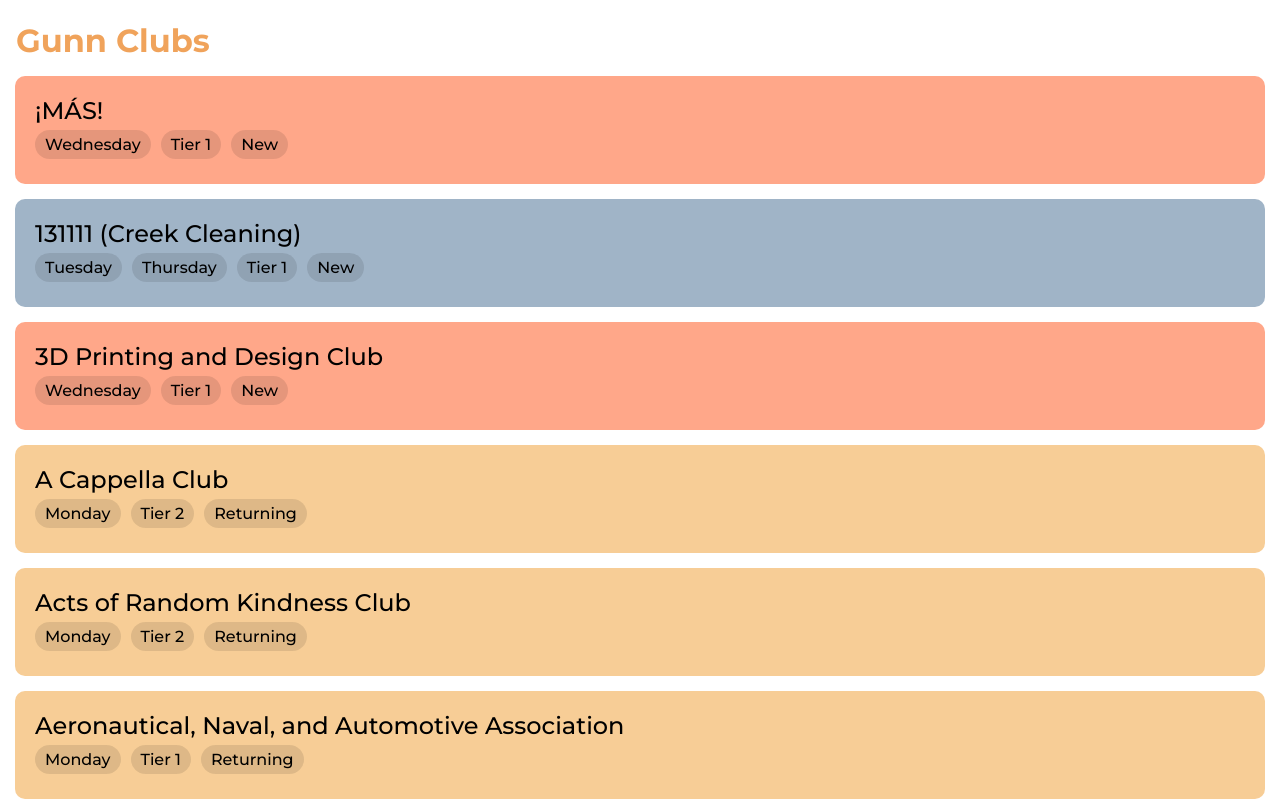
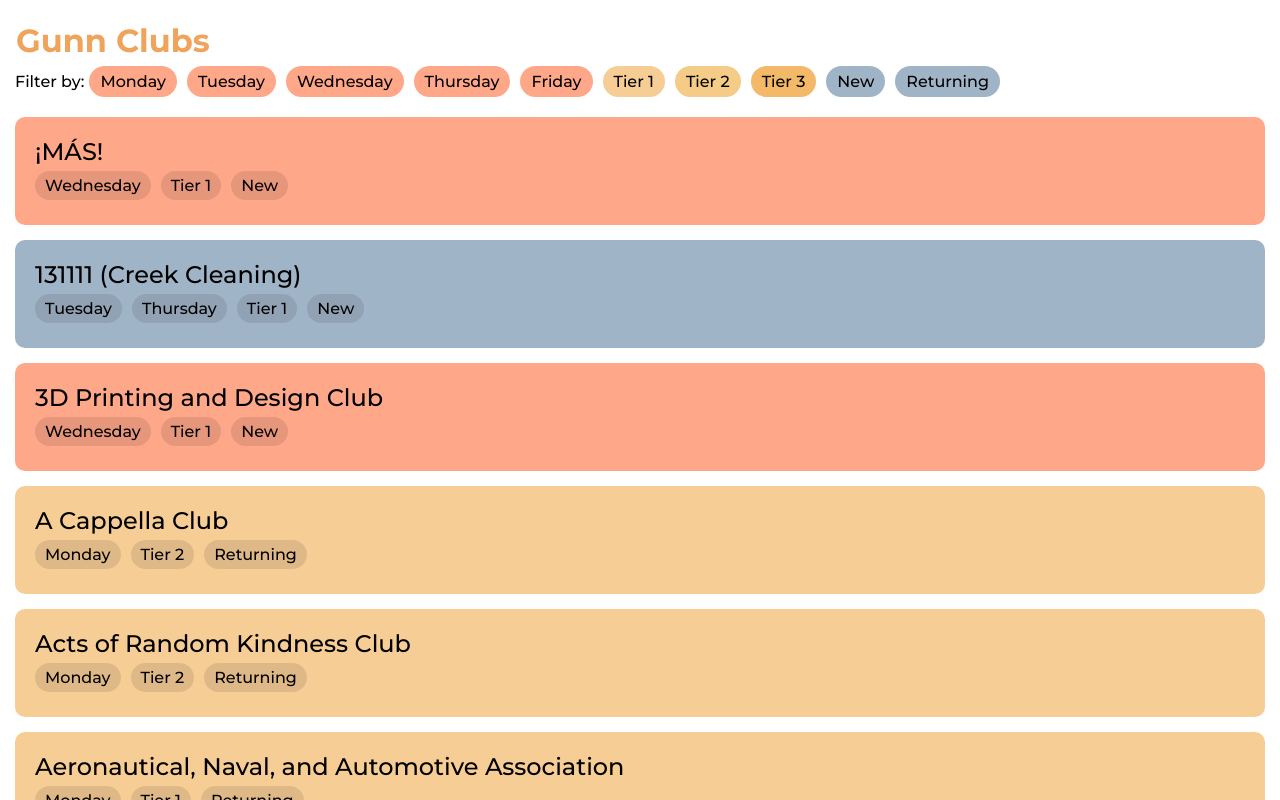
Before and after one commit to GHSClubs/Clustr-Web-App, a React (Create React App) app: page / in a window 1280 px wide. Shown: the top 800 px of the page. Built offline with nearby package versions, Linux system fonts and the light colour scheme.

Commit message:
WIP filter

```diff
--- a/src/components/ClubList.js
+++ b/src/components/ClubList.js
@@ -2,14 +2,30 @@ import React from 'react';
 import Button from './Button.js';
 import Club from './Club.js';
 import ClubInfo from './ClubInfo.js';
+import Colors from '../Colors.js';
+import FilterButton from './FilterButton.js';
 import styles from './ClubList.module.css';
+
+const allFilters = [
+  {name: 'Monday', color: Colors.PINK},
+  {name: 'Tuesday', color: Colors.PINK},
+  {name: 'Wednesday', color: Colors.PINK},
+  {name: 'Thursday', color: Colors.PINK},
+  {name: 'Friday', color: Colors.PINK},
+  {name: 'Tier 1', color: Colors.VERY_LIGHT_ORANGE},
+  {name: 'Tier 2', color: Colors.LIGHT_ORANGE},
+  {name: 'Tier 3', color: Colors.ORANGE},
+  {name: 'New', color: Colors.BLUE},
+  {name: 'Returning', color: Colors.BLUE}
+];
 
 class ClubList extends React.Component {
   state = {
-    selectedClub: null
+    selectedClub: null,
+    filters: []
   };
 
-  handleSelect = clubName => {
+  handleSelectClub = clubName => {
     // this.setState({
     //   selectedClub: clubName
     // });
@@ -21,14 +37,44 @@ class ClubList extends React.Component {
     });
   };
 
+  handleSelectFilter = filterName => {
+    if (this.state.filters.includes(filterName)) {
+      this.setState({
+        filters: this.state.filters.filter(filter => filter !== filterName)
+      });
+    } else {
+      this.setState({
+        filters: [filterName, ...this.state.filters]
+      });
+    }
+  };
+
   render() {
     const {clubs} = this.props;
-    const {selectedClub: selectedClubName} = this.state;
+    const {selectedClub: selectedClubName, filters} = this.state;
     const selectedClub = clubs.find(club => club.name === selectedClubName);
+    const filteredClubs = filters.length
+      ? clubs
+        .filter(club => filters.every(filter => club.tags.includes(filter)))
+      : clubs
     return (
       <div className={`${styles.wrapper} ${selectedClub ? styles.clubSelected : ''}`}>
         <div className={styles.list}>
-          {clubs.map(({name, description, day, time, color, tags}) => (
+          <div className={styles.searchWrapper}>
+            <div className={styles.filters}>
+              Filter by:
+              {allFilters.map(({name, color}) => (
+                <FilterButton
+                  key={name}
+                  name={name}
+                  color={color}
+                  selected={this.state.filters.includes(name)}
+                  onSelect={this.handleSelectFilter}
+                />
+              ))}
+            </div>
+          </div>
+          {filteredClubs.map(({name, description, day, time, color, tags}) => (
               <Club
                 key={name}
                 name={name}
@@ -37,7 +83,7 @@ class ClubList extends React.Component {
                 description={description}
                 meetingDay={day}
                 meetingTime={time}
-              onSelect={this.handleSelect}
+                onSelect={this.handleSelectClub}
               />
             ))}
         </div>
--- /dev/null
+++ b/src/components/FilterButton.js
@@ -0,0 +1,21 @@
+import React from 'react';
+import styles from './FilterButton.module.css';
+
+class FilterButton extends React.Component {
+  handleClick = () => {
+    this.props.onSelect(this.props.name);
+  };
+
+  render() {
+    const {name, color, selected} = this.props;
+    return (
+      <button
+        className={`${styles.button} ${selected ? styles.selected : ''}`}
+        onClick={this.handleClick}
+        style={{'--color': color}}
+      >{name}</button>
+    );
+  }
+}
+
+export default FilterButton;
--- /dev/null
+++ b/src/components/FilterButton.module.css
@@ -0,0 +1,13 @@
+.button {
+  cursor: pointer;
+  margin: 5px;
+  border-radius: 20px;
+  padding: 5px 10px;
+  background-color: var(--color);
+  border: 1px solid transparent;
+}
+
+.selected {
+  background-color: white;
+  border-color: black;
+}
```
Lines whose indentation alone changed are shown as unchanged.
